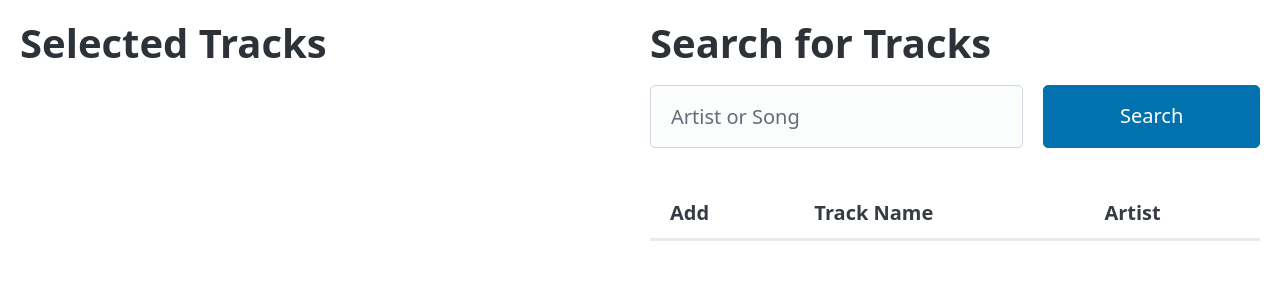
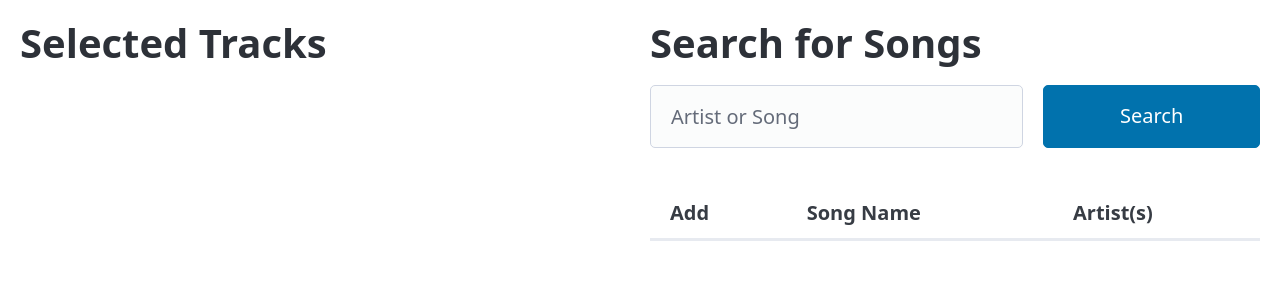
Before and after one commit to douglasryanadams/mixtapestudy, a Flask app: template mixtapestudy/templates/search.html.j2 in a window 1280 px wide. Shown: the top 300 px of the page. Run offline with Flask 3, Linux system fonts and the light colour scheme; the template is opened without the code that fills it, so the values that code supplies are empty; parts of the project's set-up code (start-up, migrations or seed data) failed here and were passed over.

Commit message:
Adds tests for search result page, truncates long search results

```diff
--- a/docker-compose.yml
+++ b/docker-compose.yml
@@ -51,6 +51,7 @@ services:
       OAUTH_REDIRECT_BASE_URL: "http://127.0.0.1"
       # Set these in a .env file
       SPOTIFY_CLIENT_SECRET: "${SPOTIFY_CLIENT_SECRET}"
+      SESSION_SECRET: "${SESSION_SECRET}"
       DATABASE_URL: "${DATABASE_URL}"
     depends_on:
       migration_done:
--- a/mixtapestudy/routes/search.py
+++ b/mixtapestudy/routes/search.py
@@ -53,7 +53,11 @@ def get_search_page() -> str:
 
         rjson = search_response.json()
         search_results = [
-            Track(track["id"], track["name"], track["artists"][0]["name"])
+            Track(
+                track["id"],
+                track["name"],
+                ", ".join([artist["name"] for artist in track["artists"]]),
+            )
             for track in rjson["tracks"]["items"]
         ]
 
--- a/mixtapestudy/templates/search.html.j2
+++ b/mixtapestudy/templates/search.html.j2
@@ -3,7 +3,7 @@
     <main class="grid">
         <div>
             <h1>Selected Tracks</h1>
-            <table>
+            <table id="selected-tracks">
                 <tbody>
                 {% for track in selected_tracks %}
                     <tr>
@@ -19,7 +19,7 @@
             </table>
         </div>
         <div>
-            <h1>Search for Tracks</h1>
+            <h1>Search for Songs</h1>
             <form action="/search">
                 <fieldset class="grid search-grid">
                     <div class="search-form-left">
@@ -31,12 +31,12 @@
                 </fieldset>
             </form>
 
-            <table>
+            <table id="search-results">
                 <thead>
                 <tr>
                     <th>Add</th>
-                    <th>Track Name</th>
-                    <th>Artist</th>
+                    <th>Song Name</th>
+                    <th>Artist(s)</th>
                 </tr>
                 </thead>
                 <tbody>
@@ -45,8 +45,8 @@
                         <td>
                             <button>Add</button>
                         </td>
-                        <td>{{ track.name }}</td>
-                        <td>{{ track.artist }}</td>
+                        <td>{{ track.name | truncate(50, True) }}</td>
+                        <td>{{ track.artist | truncate(20, True) }}</td>
                     </tr>
                 {% endfor %}
                 </tbody>
--- a/pyproject.toml
+++ b/pyproject.toml
@@ -1,9 +1,3 @@
-[tool.pyright]
-pythonVersion = '3.12'
-include = ['./mixtapestudy/**', './alembic/**', './test/**']
-# Omitting Alembic because it's more trouble than it's worth
-strict = ['./mixtapestudy/**', './test/**']
-
 [tool.ruff.lint]
 select = ["ALL"]
 ignore = [
--- a/requirements.txt
+++ b/requirements.txt
@@ -4,3 +4,4 @@ requests
 sqlalchemy
 psycopg2[binary]
 alembic
+beautifulsoup4
```
Also changed, not shown: test/test_search.py (+31 -4 lines), README.md, 1 other file.
